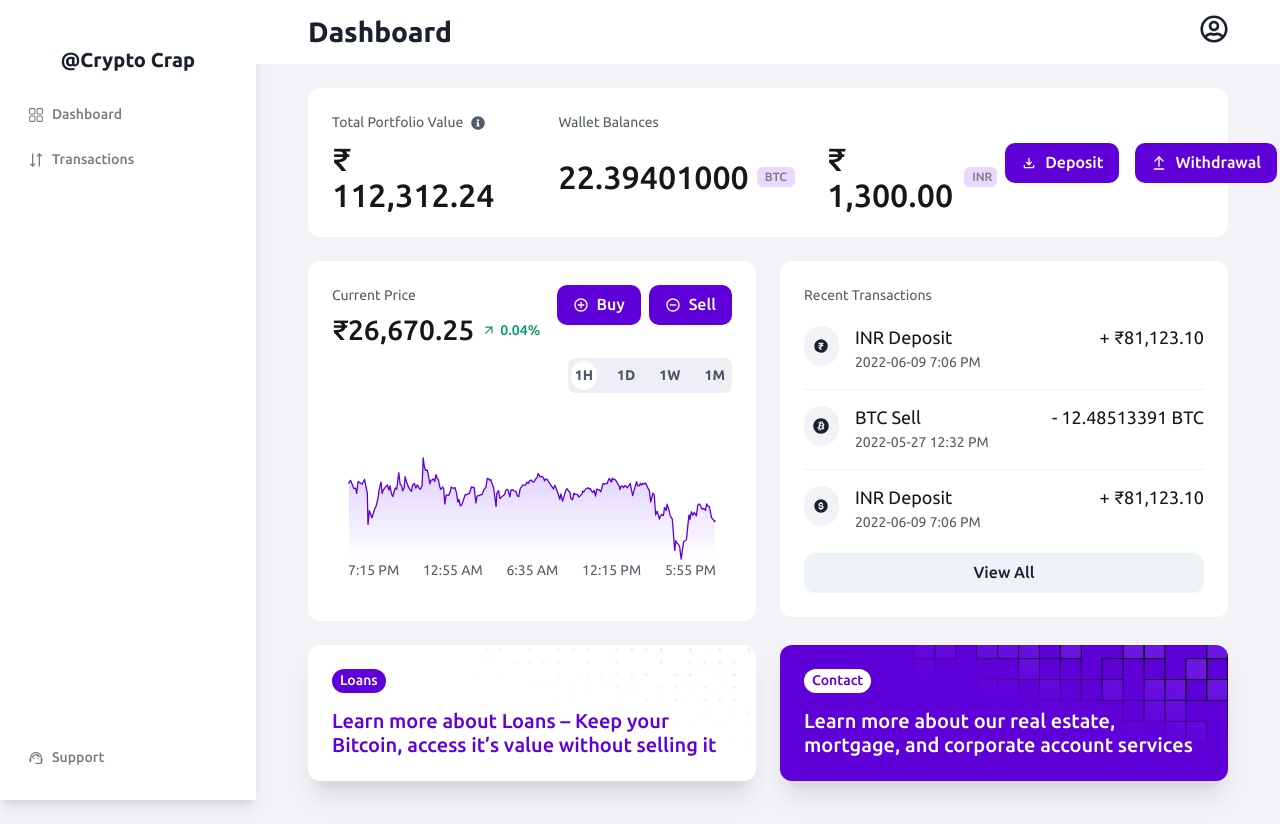
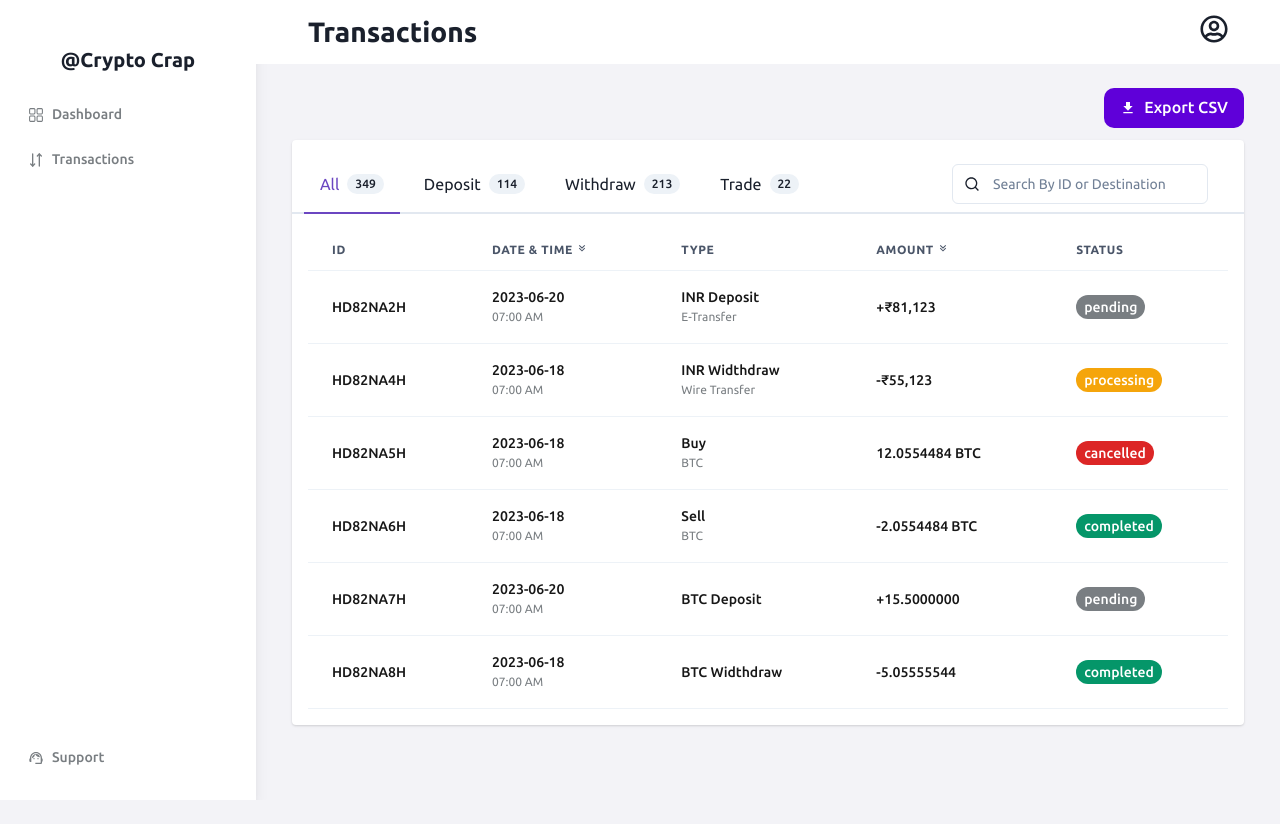
Before and after one commit to Tawheed-tariq/cryptyd, a React (Vite) app: page /transactions in a window 1280 px wide. After the commit the page ends 800 px from the top, so only its background shows below. Built offline with nearby package versions, Linux system fonts and the light colour scheme.

Commit message:
added transaction section

```diff
--- a/package.json
+++ b/package.json
@@ -14,7 +14,8 @@
     "@fontsource/ubuntu": "^5.0.8",
     "react": "^18.2.0",
     "react-dom": "^18.2.0",
-    "react-icons": "^4.12.0"
+    "react-icons": "^4.12.0",
+    "react-router-dom": "^6.21.1"
   },
   "devDependencies": {
     "@types/react": "^18.2.43",
--- a/src/App.jsx
+++ b/src/App.jsx
@@ -4,12 +4,31 @@ import "@fontsource/ubuntu/400.css";
 import "@fontsource/ubuntu/500.css";
 import "@fontsource/ubuntu/700.css";
 import Dashboard from './pages/Dashboard/dashboard';
+import TransactionPage from './pages/Transaction/transaction';
+import SupportPage from './pages/Support/support'
+import {
+  createBrowserRouter,
+  RouterProvider,
+} from "react-router-dom";
 function App() {
-
+  const router = createBrowserRouter([
+    {
+      path: "/",
+      element: <Dashboard/>,
+    },
+    {
+      path: "/transactions",
+      element: <TransactionPage/>,
+    },
+    {
+      path: "/support",
+      element: <SupportPage/>,
+    },
+  ]);
 
   return (
     <>
-    <Dashboard/>
+    <RouterProvider router={router} />
     </>
   )
 }
--- a/src/components/dashboardLayout.jsx
+++ b/src/components/dashboardLayout.jsx
@@ -2,12 +2,11 @@ import { Box, Container, Flex, useDisclosure } from "@chakra-ui/react";
 import Sidenav from "./sidenav";
 import Topnav from "./topnav";
 import SideDrawer from "./SideDrawer";
-import PortfolioSection from "../pages/Dashboard/components/portfolioSection";
 
 export default function DashboardLayout({title, children}){
     const {isOpen, onClose, onOpen} = useDisclosure() //this is a hook that provides 3 properties as written
     return(
-        <Box>
+        <Box >
             <Flex>
                 <Box
                     display={{
@@ -20,7 +19,16 @@ export default function DashboardLayout({title, children}){
                 <SideDrawer isOpen={isOpen} onClose={onClose}/>
                 <Box flexGrow={'1'}>
                     <Topnav title={title} onOpen={onOpen}/>
-                    <Container overflowX={'hidden'} overflowY={'auto'} h={'calc(100vh - 64px)'} mt={'6'} maxW={'70rem'} px={'4'}>
+                    <Container
+                    overflowX={'hidden'}
+                    overflowY={'auto'}
+                    h={'calc(100vh - 134px)'}
+                    mt={'6'} maxW={'70rem'}
+                    px={{
+                        base: '0',
+                        sm: '6',
+                        md: '9'
+                    }}>
                         {children}
                     </Container>
                 </Box>
--- a/src/pages/Dashboard/components/infoCard.jsx
+++ b/src/pages/Dashboard/components/infoCard.jsx
@@ -7,7 +7,7 @@ export default function InfoCard({imgUrl, text , tag , inverted }){
             <Tag bg={inverted? 'white' : 'p.purple'} color={inverted? 'p.purple' : 'white'} borderRadius={'xl'}>
                 {tag}
             </Tag>
-            <Text mt={'4'} fontWeight={'medium'} color={inverted? 'white' : 'p.purple'} textStyle={'h5'}>{text}</Text>
+            <Text mt={'4'} fontWeight={'medium'} color={inverted? 'white' : 'p.black'} textStyle={'h5'}>{text}</Text>
         </CustomCard>
     )
 }
--- a/src/pages/Dashboard/dashboard.jsx
+++ b/src/pages/Dashboard/dashboard.jsx
@@ -9,12 +9,8 @@ export default function Dashboard(){
     return(
         <DashboardLayout title={'Dashboard'}>
             <Grid
-            px={{
-                base: '0',
-                sm: '6',
-                md: '9'
-            }}
-            mb={'12'}
+            mb={'10'}
+
             gridTemplateColumns={{
                 base: `repeat(1, 1fr)`,
                 xl: `repeat(2, 1fr)`
--- a/src/pages/Support/support.jsx
+++ b/src/pages/Support/support.jsx
@@ -0,0 +1,12 @@
+import { Card } from "@chakra-ui/react";
+import DashboardLayout from "../../components/dashboardLayout";
+
+export default function SupportPage(){
+    return(
+        <DashboardLayout>
+            <Card>
+                Support
+            </Card>
+        </DashboardLayout>
+    )
+}
--- /dev/null
+++ b/src/pages/Transaction/components/transactionTable.jsx
@@ -0,0 +1,137 @@
+import {
+    Table,
+    Thead,
+    Tbody,
+    Tfoot,
+    Tr,
+    Th,
+    Td,
+    TableCaption,
+    TableContainer,
+    Icon,
+    Text,
+    Stack,
+    Tag,
+  } from '@chakra-ui/react'
+  import {RiArrowDownDoubleFill} from 'react-icons/ri'
+export default function TransactionTable(){
+    const tableData = [
+        {
+          id: "HD82NA2H",
+          date: "2023-06-20",
+          time: "07:00 AM",
+          type: {
+            name: "INR Deposit",
+            tag: "E-Transfer",
+          },
+          amount: "+₹81,123",
+          status: "pending",
+        },
+        {
+          id: "HD82NA4H",
+          date: "2023-06-18",
+          time: "07:00 AM",
+          type: {
+            name: "INR Widthdraw",
+            tag: "Wire Transfer",
+          },
+          amount: "-₹55,123",
+          status: "processing",
+        },
+        {
+          id: "HD82NA5H",
+          date: "2023-06-18",
+          time: "07:00 AM",
+          type: {
+            name: "Buy",
+            tag: "BTC",
+          },
+          amount: "12.0554484 BTC",
+          status: "cancelled",
+        },
+        {
+          id: "HD82NA6H",
+          date: "2023-06-18",
+          time: "07:00 AM",
+          type: {
+            name: "Sell",
+            tag: "BTC",
+          },
+          amount: "-2.0554484 BTC",
+          status: "completed",
+        },
+        {
+          id: "HD82NA7H",
+          date: "2023-06-20",
+          time: "07:00 AM",
+          type: {
+            name: "BTC Deposit",
+          },
+          amount: "+15.5000000",
+          status: "pending",
+        },
+        {
+          id: "HD82NA8H",
+          date: "2023-06-18",
+          time: "07:00 AM",
+          type: {
+            name: "BTC Widthdraw",
+          },
+          amount: "-5.05555544",
+          status: "completed",
+        },
+      ];
+
+      const statusColor = {
+        pending: "#797E82",
+        processing: "#F5A50B",
+        completed: "#059669",
+        cancelled: "#DC2626",
+      };
+    return(
+        <TableContainer>
+            <Table variant='simple' colorScheme='gray'>
+                {/* <TableCaption>Imperial to metric conversion factors</TableCaption> */}
+                <Thead>
+                <Tr>
+                    <Th>ID</Th>
+                    <Th>Date & Time <Icon as={RiArrowDownDoubleFill}/> </Th>
+                    <Th>Type </Th>
+                    <Th>Amount <Icon as={RiArrowDownDoubleFill}/></Th>
+                    <Th>Status</Th>
+                </Tr>
+                </Thead>
+                <Tbody color={'p.black'}>
+                    {
+                        tableData.map((data) => (
+                            <Tr>
+                                <Td fontSize={'sm'} fontWeight={'medium'}>
+                                    {data.id}
+                                </Td>
+                                <Td>
+                                    <Stack spacing={0}>
+                                        <Text fontSize={'sm'} fontWeight={'medium'}>{data.date}</Text>
+                                        <Text fontSize={'xs'} color={'black.60'}>{data.time}</Text>
+                                    </Stack>
+                                </Td>
+                                <Td>
+                                    <Stack spacing={0}>
+                                        <Text fontSize={'sm'} fontWeight={'medium'}>{data.type.name}</Text>
+                                        <Text fontSize={'xs'} color={'black.60'}>{data.type.tag}</Text>
+                                    </Stack>
+                                </Td>
+                                <Td fontSize={'sm'} fontWeight={'medium'}>{data.amount}</Td>
+                                <Td fontSize={'sm'} fontWeight={'medium'}>
+                                    <Tag bg={statusColor[data.status]} borderRadius={'full'} py={1} px={2} color={'white'}>
+                                        {data.status}
+                                    </Tag>
+
+                                </Td>
+                            </Tr>
+                        ))
+                    }
+                </Tbody>
+            </Table>
+        </TableContainer>
+    )
+}
--- a/src/pages/Transaction/transaction.jsx
+++ b/src/pages/Transaction/transaction.jsx
@@ -0,0 +1,73 @@
+import {Button, Card, Flex, HStack, Icon, Input, InputGroup, InputLeftElement, InputRightElement, Stack, Tab, TabList, TabPanel, TabPanels, Tabs, Tag, Text} from '@chakra-ui/react'
+import DashboardLayout from "../../components/dashboardLayout";
+import { MdDownload } from 'react-icons/md';
+import TransactionTable from './components/transactionTable';
+import { RiSearchLine } from 'react-icons/ri';
+export default function TransactionPage(){
+    const tabs = [
+        {
+            name: "All",
+            count: 349
+        },
+        {
+            name: "Deposit",
+            count: 114
+        },
+        {
+            name: "Withdraw",
+            count: 213
+        },
+        {
+            name: "Trade",
+            count: 22
+        }
+    ]
+    return(
+        <DashboardLayout title={'Transactions'} >
+            <Flex justify={'end'} mb={3}>
+                <Button leftIcon={<Icon as={MdDownload}/>}>
+                    Export CSV
+                </Button>
+            </Flex>
+            <Card borderRadius={4}>
+                <Tabs>
+                    <TabList pt={6} px={3} display={'flex'} w={'full'} justifyContent={'space-between'}>
+                        <HStack>
+                            {
+                                tabs.map((tab) => (
+                                    <Tab gap={2} pb={4}>
+                                        <Text>{tab.name}</Text>
+                                        <Tag borderRadius={'full'} colorScheme='gray' size={'sm'}>{tab.count}</Tag>
+                                    </Tab>
+                                ))
+                            }
+                        </HStack>
+                        {/* <Stack spacing={4}> */}
+                            <InputGroup w={'280px'} pr={6}>
+                                <InputLeftElement pointerEvents='none'>
+                                    <Icon as={RiSearchLine} />
+                                </InputLeftElement>
+                                <Input fontSize={'sm'} type='text' placeholder='Search By ID or Destination' />
+                            </InputGroup>
+                        {/* </Stack> */}
+                    </TabList>
+
+                    <TabPanels>
+                        <TabPanel>
+                            <TransactionTable/>
+                        </TabPanel>
+                        <TabPanel>
+                            <TransactionTable/>
+                        </TabPanel>
+                        <TabPanel>
+                            <TransactionTable/>
+                        </TabPanel>
+                        <TabPanel>
+                            <TransactionTable/>
+                        </TabPanel>
+                    </TabPanels>
+                </Tabs>
+            </Card>
+        </DashboardLayout>
+    )
+}
```
Also changed, not shown: src/components/sidenav.jsx (+6 -2 lines), 1 other file (tests, documents, lock files or other folders).
